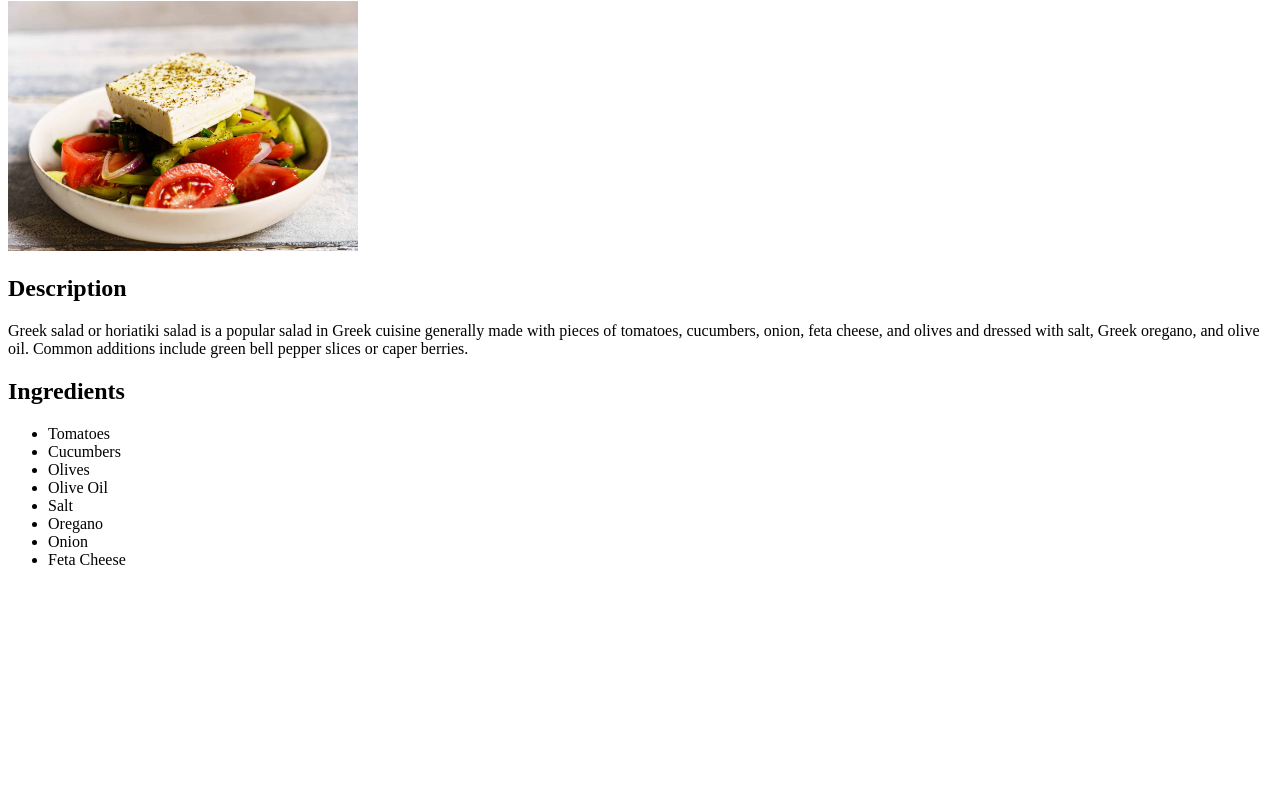
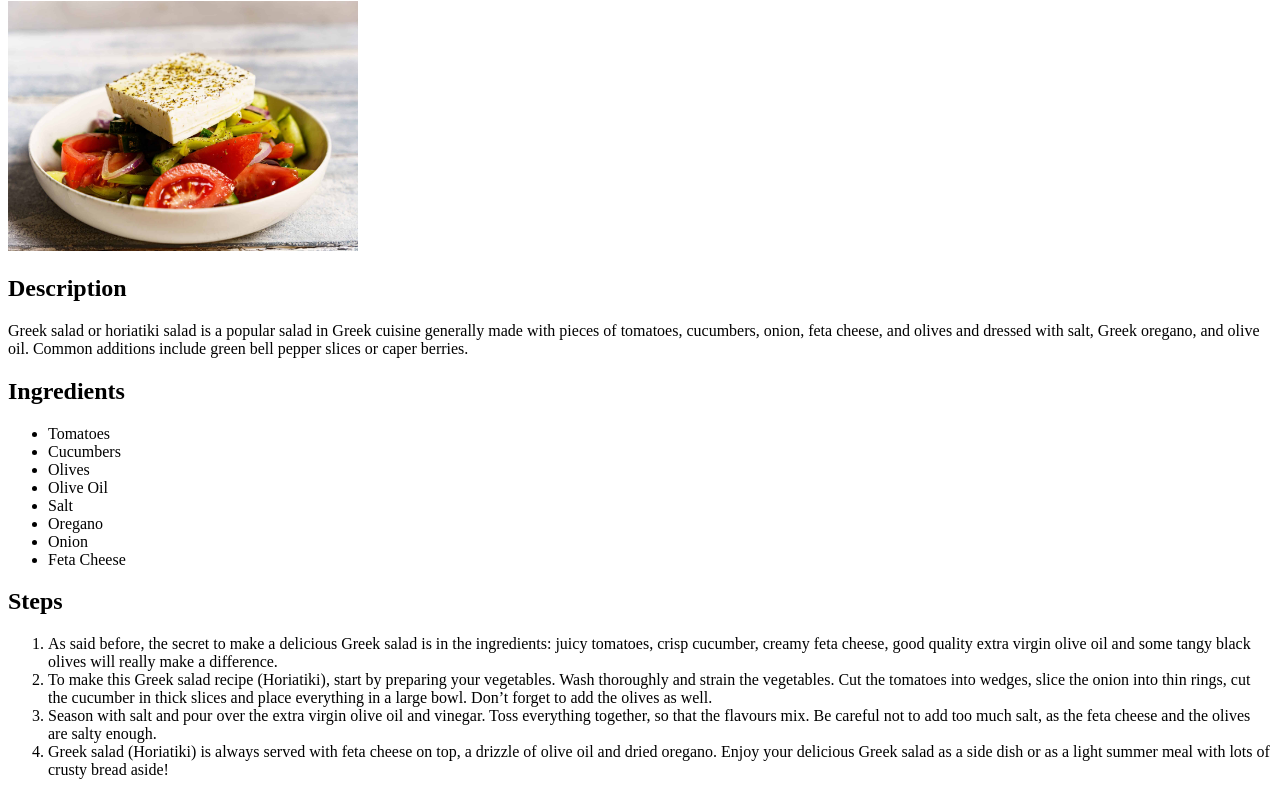
Before and after one commit to xmbalza/odin-recipes, a plain HTML site: page recipes/horiatiki.html in a window 1280 px wide. Shown: the part 79-874 px from the top of the page. Before the commit the page ends 800 px from the top, so only its background shows below. Drawn offline with Linux system fonts and the light colour scheme.

Commit message:
Add recipe steps

```diff
--- a/recipes/horiatiki.html
+++ b/recipes/horiatiki.html
@@ -32,5 +32,33 @@
       <li>Onion</li>
       <li>Feta Cheese</li>
     </ul>
+
+    <h2>Steps</h2>
+    <ol>
+      <li>
+        As said before, the secret to make a delicious Greek salad is in the
+        ingredients: juicy tomatoes, crisp cucumber, creamy feta cheese, good
+        quality extra virgin olive oil and some tangy black olives will really
+        make a difference.
+      </li>
+      <li>
+        To make this Greek salad recipe (Horiatiki), start by preparing your
+        vegetables. Wash thoroughly and strain the vegetables. Cut the tomatoes
+        into wedges, slice the onion into thin rings, cut the cucumber in thick
+        slices and place everything in a large bowl. Don’t forget to add the
+        olives as well.
+      </li>
+      <li>
+        Season with salt and pour over the extra virgin olive oil and vinegar.
+        Toss everything together, so that the flavours mix. Be careful not to
+        add too much salt, as the feta cheese and the olives are salty enough.
+      </li>
+      <li>
+        Greek salad (Horiatiki) is always served with feta cheese on top, a
+        drizzle of olive oil and dried oregano. Enjoy your delicious Greek salad
+        as a side dish or as a light summer meal with lots of crusty bread
+        aside!
+      </li>
+    </ol>
   </body>
 </html>
```
